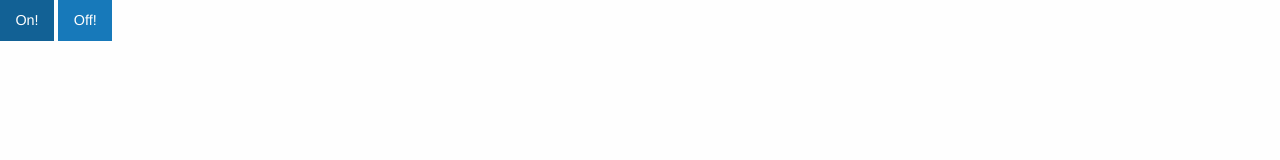
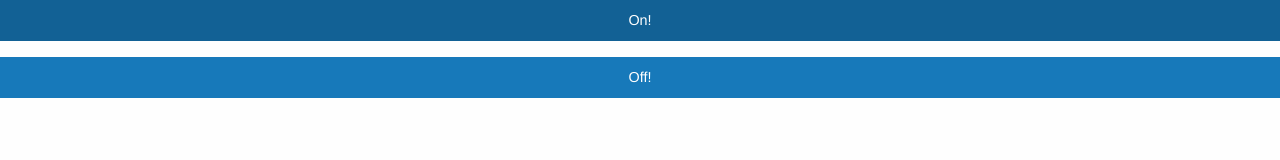
Before and after one commit to scttrgd/puck, a plain HTML site: page index.html in a window 1280 px wide. Drawn offline with nearby package versions, Linux system fonts and the light colour scheme.

Commit message:
Update index.html

```diff
--- a/index.html
+++ b/index.html
@@ -4,7 +4,13 @@
  </head>
  <body>
   <script src="https://www.puck-js.com/puck.js"></script>
-  <button class="button primary" onclick="Puck.write('LED1.set();LED2.set();LED3.set();\n');">On!</button>
-  <button class="button primary" onclick="Puck.write('LED1.reset();LED2.reset();LED3.reset();\n');">Off!</button>
+  <div class="row">
+   <div class="columns small-12">
+    <button class="button primary expanded" onclick="Puck.write('LED1.set();LED2.set();LED3.set();\n');">On!</button>
+   </div>
+   <div class="columns small-12">
+    <button class="button primary expanded" onclick="Puck.write('LED1.reset();LED2.reset();LED3.reset();\n');">Off!</button>
+   </div>
+  </div>
  </body>
 </html>
```
